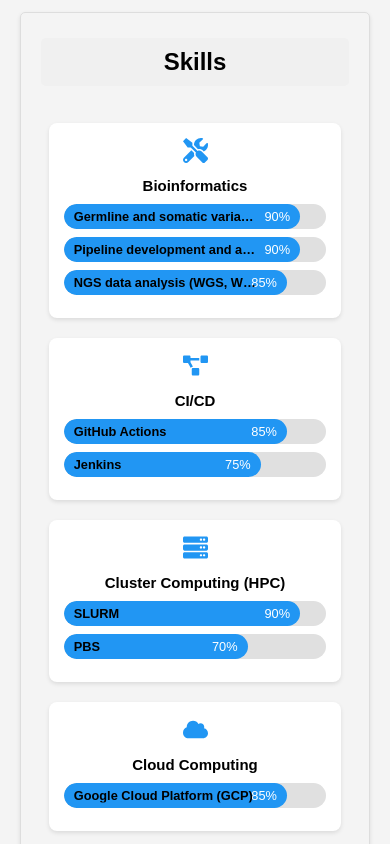
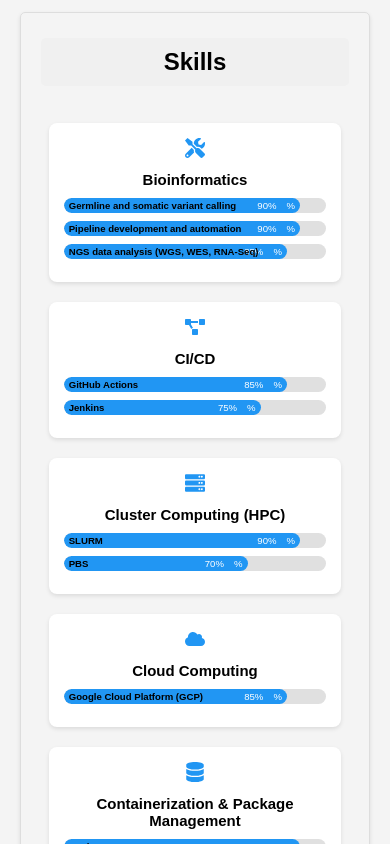
Before and after one commit to maurya-anand/cv, a React (Vite) app: page / in a window 390 px wide. Shown: the part 3220-4064 px from the top of the page. Built offline with nearby package versions, Linux system fonts and the light colour scheme.

Commit message:
fixed media queries for small screens

```diff
--- a/src/components/Skills.css
+++ b/src/components/Skills.css
@@ -19,6 +19,8 @@
   text-align: center;
   box-shadow: 0 2px 4px rgba(0, 0, 0, 0.1);
   width: 100%;
+  max-width: 100%;
+  overflow: hidden;
 }
 
 .category-icon {
@@ -40,27 +42,27 @@
   overflow: hidden;
   margin: 8px 0;
   position: relative;
-  height: 25px;
+  height: 20px;
+  display: flex;
+  align-items: center;
+  padding: 0 10px;
 }
 
 .skill-name {
-  position: absolute;
-  left: 10px;
-  top: 50%;
-  transform: translateY(-50%);
-  z-index: 1;
   font-weight: bold;
   white-space: nowrap;
   overflow: hidden;
   text-overflow: ellipsis;
-  width: 70%;
-  font-size: 0.9em;
+  font-size: 0.7em;
+  flex: 1;
+  color: #000;
+  z-index: 1;
 }
 
 .skill-level {
   background: rgb(33, 150, 243);
   height: 100%;
-  line-height: 30px;
+  line-height: 20px;
   color: white;
   text-align: right;
   padding-right: 10px;
@@ -68,10 +70,32 @@
   white-space: nowrap;
   overflow: hidden;
   text-overflow: ellipsis;
-  font-size: 0.9em;
+  font-size: 0.7em;
+  display: flex;
+  align-items: center;
+  justify-content: flex-end;
+  position: absolute;
+  top: 0;
+  left: 0;
+  z-index: 0;
 }
 
-/* Media query to handle very small screens */
+.skill-level::after {
+  content: attr(data-level) '%';
+  padding-left: 10px;
+}
+
+.skill-bar::before {
+  content: '';
+  background: rgb(33, 150, 243);
+  height: 100%;
+  position: absolute;
+  top: 0;
+  left: 0;
+  border-radius: 25px;
+  z-index: -1;
+}
+
 @media (max-width: 600px) {
   .skills-grid {
     grid-template-columns: 1fr;
@@ -82,7 +106,7 @@
   }
 
   .category-icon {
-    font-size: 25px;
+    font-size: 20px;
   }
 
   .category-header {
@@ -90,20 +114,25 @@
   }
 
   .skill-bar {
-    height: 25px;
+    height: 15px;
+    padding: 0 5px;
   }
 
   .skill-name {
-    font-size: 0.8em;
+    font-size: 0.6em;
+    flex: none;
+    margin-right: auto;
   }
 
   .skill-level {
-    font-size: 0.8em;
-    line-height: 25px;
+    font-size: 0.6em;
+    line-height: 15px;
+    padding-right: 5px;
+    flex: none;
+    margin-left: auto;
   }
 }
 
-/* Media query to handle larger screens */
 @media only screen and (min-width: 1170px) {
   .skills-grid {
     width: 90%;
@@ -116,6 +145,8 @@
   padding: 15px;
   box-shadow: 0 2px 4px rgba(0, 0, 0, 0.1);
   transition: transform 0.2s;
+  max-width: 100%;
+  overflow: hidden;
 }
 
 .skill-card:hover {
```
